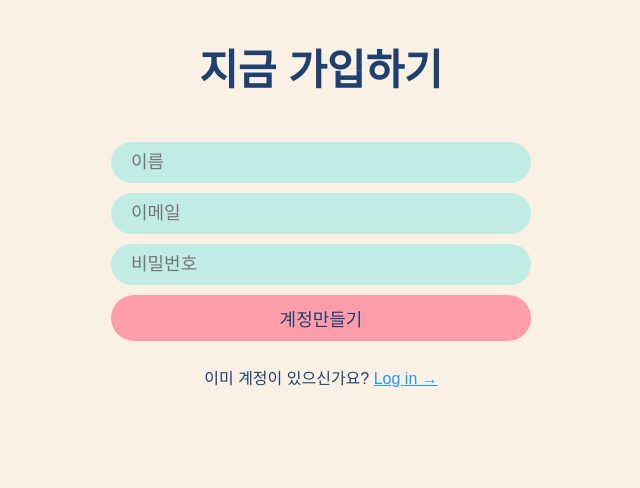
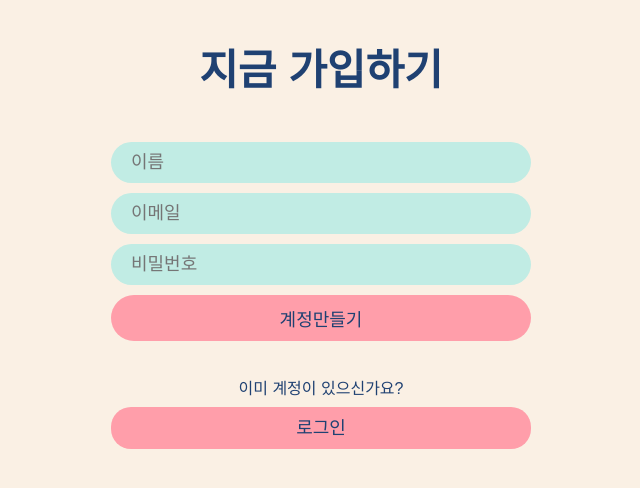
Before and after one commit to Bona023/bwitter, a React (Vite) app: page /create-account in a window 1280 px wide. Shown: the top 488 px of the page, without its empty margins (319-959 px from the left). Built offline with nearby package versions, Linux system fonts and the light colour scheme; a web font is replaced by a local one.

Commit message:
CSS  수정
로그인 페이지, 계정 생성 페이지 수정

```diff
--- a/src/components/auth-components.tsx
+++ b/src/components/auth-components.tsx
@@ -49,6 +49,7 @@ export const Error = styled.span`
 export const Switcher = styled.span`
     margin-top: 20px;
     a {
-        color: #1d9bf0;
+        color: ${(props) => props.theme.pointColor};
+        text-decoration: none;
     }
 `;
--- a/src/components/github-btn.tsx
+++ b/src/components/github-btn.tsx
@@ -4,7 +4,7 @@ import { auth } from "../firebase";
 import { useNavigate } from "react-router-dom";
 
 const Button = styled.div`
-    margin-top: 50px;
+    margin-top: 30px;
     background-color: ${(props) => props.theme.btnBgNormal};
     font-weight: 500;
     width: 100%;
--- a/src/routes/create-account.tsx
+++ b/src/routes/create-account.tsx
@@ -3,7 +3,28 @@ import { useState } from "react";
 import { auth } from "../firebase";
 import { Link, useNavigate } from "react-router-dom";
 import { FirebaseError } from "firebase/app";
-import { Error, Form, Input, Switcher, Title, Wrapper } from "../components/auth-components";
+import { Error, Form, Input, Title, Wrapper } from "../components/auth-components";
+import styled from "styled-components";
+
+const GoLoginBtn = styled(Link)`
+    background-color: ${(props) => props.theme.btnBgNormal};
+    margin-top: 10px;
+    padding: 12px 20px;
+    border-radius: 20px;
+    cursor: pointer;
+    width: 100%;
+    text-align: center;
+    display: flex;
+    justify-content: center;
+    align-items: center;
+    font-size: 18px;
+    text-decoration: none;
+    color: ${(props) => props.theme.text};
+    &:hover {
+        background-color: ${(props) => props.theme.btnBgActive};
+        color: ${(props) => props.theme.tweetAccent};
+    }
+`;
 
 export default function CreateAccount() {
     const navigate = useNavigate();
@@ -75,9 +96,8 @@ export default function CreateAccount() {
                 />
             </Form>
             {error !== "" ? <Error>{error}</Error> : null}
-            <Switcher>
-                이미 계정이 있으신가요? <Link to="/login">Log in &rarr;</Link>
-            </Switcher>
+            <span style={{ marginTop: 30 }}>이미 계정이 있으신가요?</span>
+            <GoLoginBtn to="/login">로그인</GoLoginBtn>
         </Wrapper>
     );
 }
--- a/src/routes/login.tsx
+++ b/src/routes/login.tsx
@@ -65,10 +65,12 @@ export default function Login() {
                 />
             </Form>
             {error !== "" ? <Error>{error}</Error> : null}
+            <span style={{ marginTop: 20 }}>또는</span>
+            <GithubButton />
             <Switcher>
-                계정이 없나요? <Link to="/create-account">가입하러 가기 &rarr;</Link>
+                계정이 없나요?&nbsp;&nbsp;
+                <Link to="/create-account">가입하러 가기 &rarr;</Link>
             </Switcher>
-            <GithubButton />
         </Wrapper>
     );
 }
```
